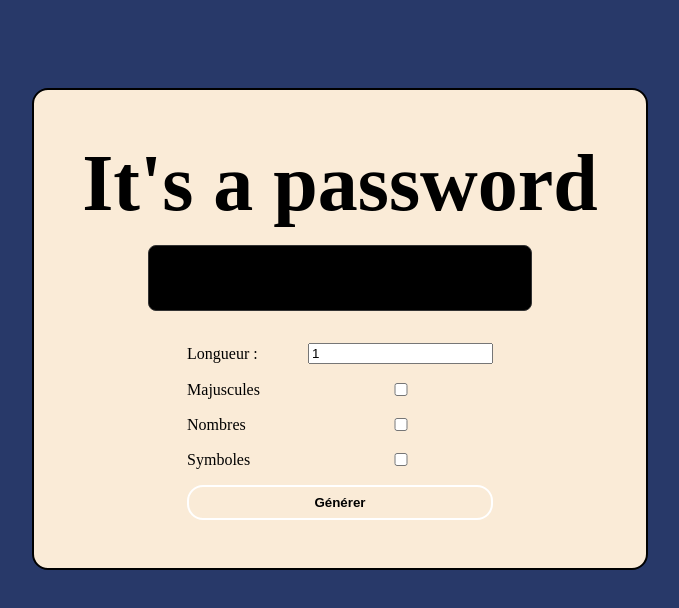
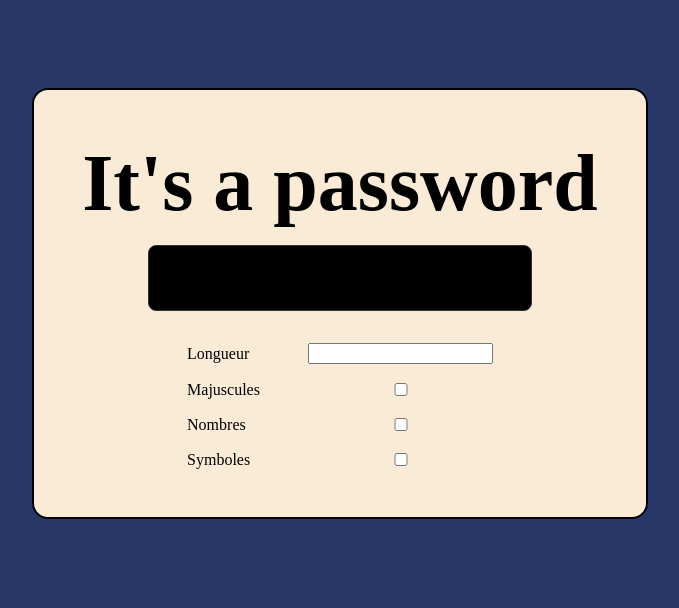
Before and after one commit to Mathausse/password, a Vue app: page / in a window 1280 px wide. Shown: the top 608 px of the page, without its empty margins (300-979 px from the left). Built offline with nearby package versions, Linux system fonts and the light colour scheme.

Commit message:
Add Monitor component | Selector component

```diff
--- a/package.json
+++ b/package.json
@@ -9,6 +9,9 @@
   },
   "dependencies": {
     "core-js": "^3.8.3",
+    "pug": "^3.0.2",
+    "sass": "^1.62.1",
+    "sass-loader": "^13.2.2",
     "vue": "^3.2.13"
   },
   "devDependencies": {
@@ -18,7 +21,8 @@
     "@vue/cli-plugin-eslint": "~5.0.0",
     "@vue/cli-service": "~5.0.0",
     "eslint": "^7.32.0",
-    "eslint-plugin-vue": "^8.0.3"
+    "eslint-plugin-vue": "^8.0.3",
+    "pug-plain-loader": "^1.1.0"
   },
   "eslintConfig": {
     "root": true,
--- a/src/App.vue
+++ b/src/App.vue
@@ -1,83 +1,90 @@
-<template>
-  <div id="container">
-    <h1>It's a password</h1>
-    <div id="passwordContainer">
-      <h3>{{this.password}}</h3>
-    </div>
-    <div id="pannel">
-      <label for="len">Longueur : </label>
-      <input type="number" id="num" min="1" v-model="this.taille"/>
-      <label for="maj">Majuscules</label>
-      <input type="checkbox" id="maj" v-model="this.avecMaj"/>
-      <label for="num">Nombres</label>
-      <input type="checkbox" id="num" v-model="this.avecNom">
-      <label fom="sym">Symboles</label>
-      <input type="checkbox" id="sym" v-model="this.avecSym"/>
+<template lang="pug">
+.container
+  h1 It's a password
+  PasswordMonitor( :password='password')
+  OptionSelector
 
-      <button v-on:click="generationMotDePasse(this.taille, this.avecMaj, this.avecNom, this.avecSym)">Générer</button>
-    </div>
-  </div>
 </template>
 
 <script>
-export default {
+import { defineComponent } from 'vue';
+
+import PasswordMonitor from './assets/components/PasswordMonitor.vue';
+import OptionSelector from './assets/components/OptionSelector.vue';
+
+export default defineComponent({
 	name: 'App',
-  data: function(){
-    return{
+	components: {
+		PasswordMonitor,
+		OptionSelector,
+	},
+	data: function () {
+		return {
 			MINUSCULE_CODE_CHAR: [],
 			MAJUSULE_CODE_CHAR: [],
 			NOMBRE_CODE_CHAR: [],
 			SYMBOlE_CODE_CHAR: [],
-      password: "",
+			password: '',
 			avecMaj: false,
 			avecNom: false,
 			avecSym: false,
 			taille: 1,
-    }
+		};
 	},
 	mounted() {
 		this.remplissageListe();
 	},
-  methods:{
-    randomFloat(){
-      const int = window.crypto.getRandomValues(new Uint32Array(1))[0]
-      return int/ 2**32
+	methods: {
+		randomFloat() {
+			const int = window.crypto.getRandomValues(new Uint32Array(1))[0];
+			return int / 2 ** 32;
 		},
-    randomInt(range){
-      return Math.floor(this.randomFloat() * range)
+		randomInt(range) {
+			return Math.floor(this.randomFloat() * range);
 		},
-    remplissageListe(){
+		remplissageListe() {
 			this.MINUSCULE_CODE_CHAR = this.arrayFromLowToHigh(97, 122);
-      this.MAJUSULE_CODE_CHAR = this.arrayFromLowToHigh(65,90);
+			this.MAJUSULE_CODE_CHAR = this.arrayFromLowToHigh(65, 90);
 			this.NOMBRE_CODE_CHAR = this.arrayFromLowToHigh(48, 57);
-      this.SYMBOlE_CODE_CHAR =  this.arrayFromLowToHigh(33, 47).concat(this.arrayFromLowToHigh(58,64)).concat(this.arrayFromLowToHigh(91, 96)).concat(this.arrayFromLowToHigh(123, 126));
+			this.SYMBOlE_CODE_CHAR = this.arrayFromLowToHigh(33, 47)
+				.concat(this.arrayFromLowToHigh(58, 64))
+				.concat(this.arrayFromLowToHigh(91, 96))
+				.concat(this.arrayFromLowToHigh(123, 126));
 		},
-    generationMotDePasse(nbCharactere, majuscule, nombre, symbole){
+		generationMotDePasse(nbCharactere, majuscule, nombre, symbole) {
 			let codeChar = this.MINUSCULE_CODE_CHAR;
-      if(majuscule){ codeChar = codeChar.concat(this.MAJUSULE_CODE_CHAR);}
-      if(nombre){ codeChar = codeChar.concat(this.NOMBRE_CODE_CHAR);}
-      if(symbole){ codeChar = codeChar.concat(this.SYMBOlE_CODE_CHAR);}
-      codeChar.sort(function(a,b){return a-b});
+			if (majuscule) {
+				codeChar = codeChar.concat(this.MAJUSULE_CODE_CHAR);
+			}
+			if (nombre) {
+				codeChar = codeChar.concat(this.NOMBRE_CODE_CHAR);
+			}
+			if (symbole) {
+				codeChar = codeChar.concat(this.SYMBOlE_CODE_CHAR);
+			}
+			codeChar.sort(function (a, b) {
+				return a - b;
+			});
 			const characteresMotDePasse = [];
-      for(let i = 0; i < nbCharactere; i++){
+			for (let i = 0; i < nbCharactere; i++) {
 				const c = codeChar[this.randomInt(codeChar.length)];
 				characteresMotDePasse.push(String.fromCharCode(c));
 			}
 			this.password = characteresMotDePasse.join('');
 		},
-    arrayFromLowToHigh(min, max){
-      const liste = []
+		arrayFromLowToHigh(min, max) {
+			const liste = [];
 			for (let i = min; i <= max; i++) {
 				liste.push(i);
 			}
 			return liste;
 		},
 	},
-}
+});
 </script>
 
 <style>
-body{
+body {
 	background-color: #283969;
 	color: black;
 	display: flex;
@@ -85,29 +92,29 @@ body{
 	align-items: center;
 }
 
-h1{
+h1 {
 	margin: 0;
 	text-align: center;
 	font-weight: bold;
 	font-size: 5em;
 }
 
-button{
+button {
 	grid-column: span 2;
 	background-color: transparent;
 	border: 2px solid white;
 	color: black;
-  padding: .5rem 1rem;
+	padding: 0.5rem 1rem;
 	font-weight: bold;
 	cursor: pointer;
 	border-radius: 1rem;
 }
 
-button:hover{
-  background-color: #FFFFFF33;
+button:hover {
+	background-color: #ffffff33;
 }
 
-#container{
+.container {
 	background-color: antiquewhite;
 	margin-top: 10vh;
 	padding: 3rem;
@@ -119,7 +126,7 @@ button:hover{
 	flex-direction: column;
 }
 
-#pannel{
+.pannel {
 	display: grid;
 	margin-top: 2rem;
 	grid-template-columns: auto auto;
@@ -128,19 +135,4 @@ button:hover{
 	justify-content: center;
 	align-items: center;
 }
-
-#passwordContainer{
-  background-color: black;
-  color: white;
-  margin-top: 1rem;
-  padding: 1rem;
-  border: 1px solid #333;
-  height: 2rem;
-  width: 350px;
-  display: flex;
-  justify-content: center;
-  align-items: center;
-  word-break: break-all;
-  border-radius: .5rem;
-}
 </style>
--- /dev/null
+++ b/src/assets/components/OptionItem.vue
@@ -0,0 +1,21 @@
+<template lang="pug">
+label {{ label }}
+input(:type='type')
+</template>
+
+<script>
+import { defineComponent } from 'vue';
+
+export default defineComponent({
+	name: 'OptionItemView',
+	props: {
+		label: null,
+		type: {
+			type: String,
+			required: true,
+		},
+	},
+});
+</script>
+
+<style lang="scss"></style>
--- /dev/null
+++ b/src/assets/components/OptionSelector.vue
@@ -0,0 +1,32 @@
+<template lang="pug">
+.option-selector-container
+    OptionItem(label='Longueur' type='number')
+    OptionItem(label='Majuscules' type='checkbox')
+    OptionItem(label='Nombres' type='checkbox')
+    OptionItem(label='Symboles' type='checkbox')
+</template>
+
+<script>
+import { defineComponent } from 'vue';
+import OptionItem from './OptionItem.vue';
+
+export default defineComponent({
+	name: 'OptionSelectorView',
+	methods: {},
+	components: {
+		OptionItem,
+	},
+});
+</script>
+
+<style lang="scss">
+.option-selector-container {
+	display: grid;
+	margin-top: 2rem;
+	grid-template-columns: auto auto;
+	row-gap: 1rem;
+	column-gap: 3rem;
+	justify-content: center;
+	align-items: center;
+}
+</style>
--- /dev/null
+++ b/src/assets/components/PasswordMonitor.vue
@@ -0,0 +1,35 @@
+<template lang="pug">
+.password-monitor-container {{ password }}
+
+</template>
+
+<script>
+import { defineComponent } from 'vue';
+
+export default defineComponent({
+	name: 'PasswordMonitorView',
+	props: {
+		password: {
+			type: String,
+			required: true,
+		},
+	},
+});
+</script>
+
+<style lang="scss" scoped>
+.password-monitor-container {
+	background-color: black;
+	color: white;
+	margin-top: 1rem;
+	padding: 1rem;
+	border: 1px solid #333;
+	height: 2rem;
+	width: 350px;
+	display: flex;
+	justify-content: center;
+	align-items: center;
+	word-break: break-all;
+	border-radius: 0.5rem;
+}
+</style>
```
Also changed, not shown: 1 other file (tests, documents, lock files or other folders). Lines whose indentation alone changed are shown as unchanged.
